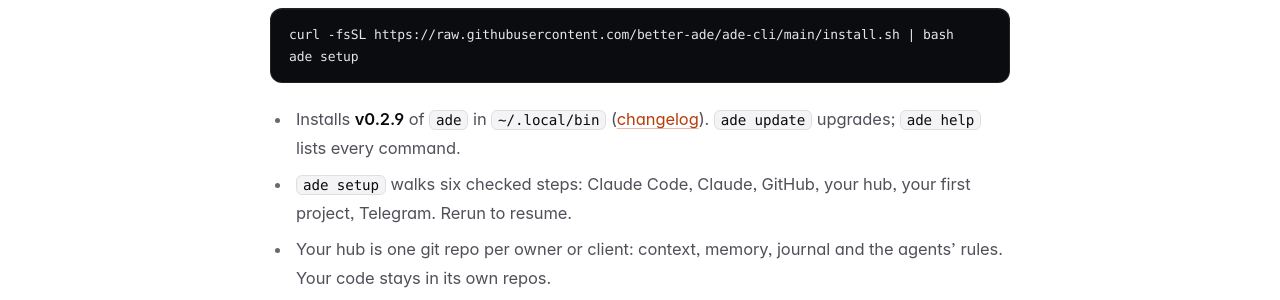
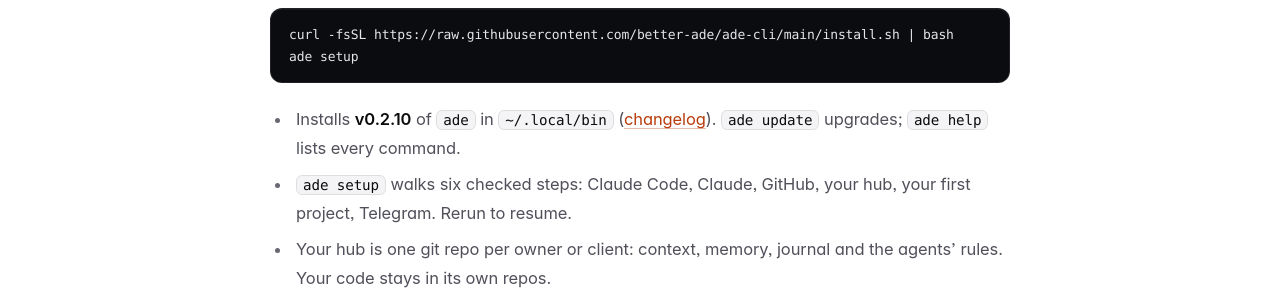
Before and after one commit to better-ade/ade-website, a Jekyll site: the page built from site/get-started.md, in a window 1280 px wide and 900 px high, scrolled down 1081 px. Shown: the part 151-451 px from the top of the window. Built offline with Jekyll 4.4.1, drawn with Linux system fonts in a browser that asks for light colours; some of the changed text lies outside the part shown.

Commit message:
site: ade-cli 0.2.10 (#20)

```diff
--- a/site/_data/releases.yml
+++ b/site/_data/releases.yml
@@ -1,6 +1,6 @@
 # The release each repo's main names in its VERSION file today. The pages show these numbers;
 # tests/siteTruth.test.ts fails when one differs from the repo, so a new release is a one-line change here.
-ade_cli: 0.2.9
+ade_cli: 0.2.10
 ade_brain: 1.0.0
 ade_skills: 0.9.0
 ade_secrets: 0.3.1
--- a/site/paper.md
+++ b/site/paper.md
@@ -232,7 +232,7 @@ We built ADE with its own method, in the open, over four days (20 to 23 November
 
 | Repository | Pull requests merged | Latest release |
 |---|---|---|
-| ade-cli | 56 | v0.2.9 |
+| ade-cli | 56 | v0.2.10 |
 | ade-brain | 46 | v1.0.0 |
 | ade-skills | 19 | v0.9.0 |
 | ade-website | 8 | (site) |
```
